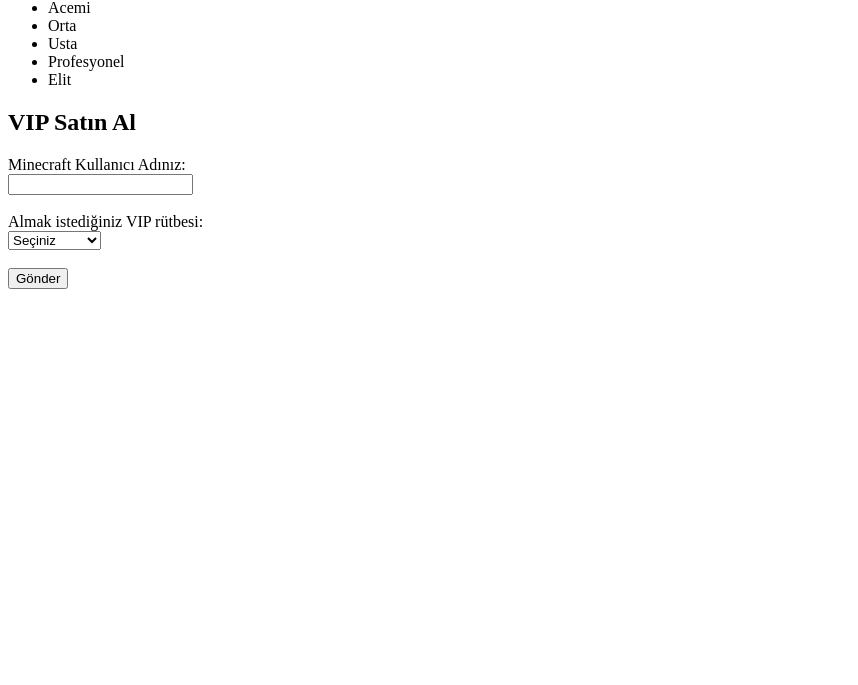
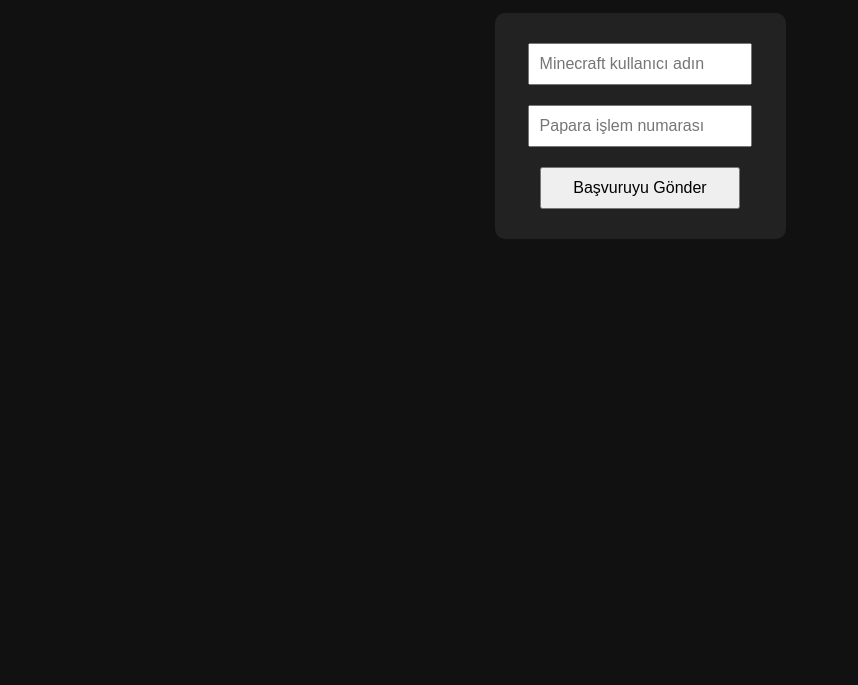
Before and after one commit to SekersizFuruko/fubcraft, a website: page index.html in a window 1280 px wide. Shown: the part 115-800 px from the top of the page, without its empty margins (0-858 px from the left). Drawn offline with Linux system fonts and the light colour scheme.

Commit message:
Update index.html

```diff
--- a/index.html
+++ b/index.html
@@ -1,43 +1,62 @@
 <!DOCTYPE html>
 <html lang="tr">
 <head>
-<meta charset="UTF-8" />
-<title>FubCraft VIP Satış</title>
+  <meta charset="UTF-8" />
+  <meta name="viewport" content="width=device-width, initial-scale=1.0"/>
+  <title>FubCraft VIP Başvuru</title>
+  <style>
+    body {
+      font-family: Arial, sans-serif;
+      background: #111;
+      color: #fff;
+      text-align: center;
+      padding: 40px;
+    }
+    input, button {
+      padding: 10px;
+      margin: 10px;
+      width: 80%;
+      max-width: 400px;
+      font-size: 16px;
+    }
+    form {
+      background: #222;
+      padding: 20px;
+      border-radius: 10px;
+      display: inline-block;
+    }
+  </style>
 </head>
 <body>
-<h1>FubCraft VIP Satış Sitesi</h1>
-<p>VIP Rütbelerimiz:</p>
-<ul>
-  <li>Acemi</li>
-  <li>Orta</li>
-  <li>Usta</li>
-  <li>Profesyonel</li>
-  <li>Elit</li>
-</ul>
+  <h1>FubCraft VIP Başvuru</h1>
+  <form id="vipForm">
+    <input type="text" id="mcName" placeholder="Minecraft kullanıcı adın" required /><br />
+    <input type="text" id="papara" placeholder="Papara işlem numarası" required /><br />
+    <button type="submit">Başvuruyu Gönder</button>
+  </form>
 
-<h2>VIP Satın Al</h2>
-<form id="vipForm">
-  <label for="username">Minecraft Kullanıcı Adınız:</label><br>
-  <input type="text" id="username" name="username" required><br><br>
+  <script>
+    const form = document.getElementById("vipForm");
+    form.addEventListener("submit", async (e) => {
+      e.preventDefault();
+      const mcName = document.getElementById("mcName").value;
+      const papara = document.getElementById("papara").value;
 
-  <label for="rank">Almak istediğiniz VIP rütbesi:</label><br>
-  <select id="rank" name="rank" required>
-    <option value="">Seçiniz</option>
-    <option value="Acemi">Acemi</option>
-    <option value="Orta">Orta</option>
-    <option value="Usta">Usta</option>
-    <option value="Profesyonel">Profesyonel</option>
-    <option value="Elit">Elit</option>
-  </select><br><br>
+      const res = await fetch("/", {
+        method: "POST",
+        headers: {
+          "Content-Type": "application/json"
+        },
+        body: JSON.stringify({ username: mcName, papara: papara })
+      });
 
-  <button type="submit">Gönder</button>
-</form>
-
-<script>
-  document.getElementById('vipForm').addEventListener('submit', function(e) {
-    e.preventDefault();
-    alert('Form gönderildi! (Henüz backend yok, ileride ekleyeceğiz.)');
-  });
-</script>
+      if (res.ok) {
+        alert("Başvuru gönderildi! Onay bekleniyor.");
+        form.reset();
+      } else {
+        alert("Bir hata oluştu.");
+      }
+    });
+  </script>
 </body>
 </html>
```
